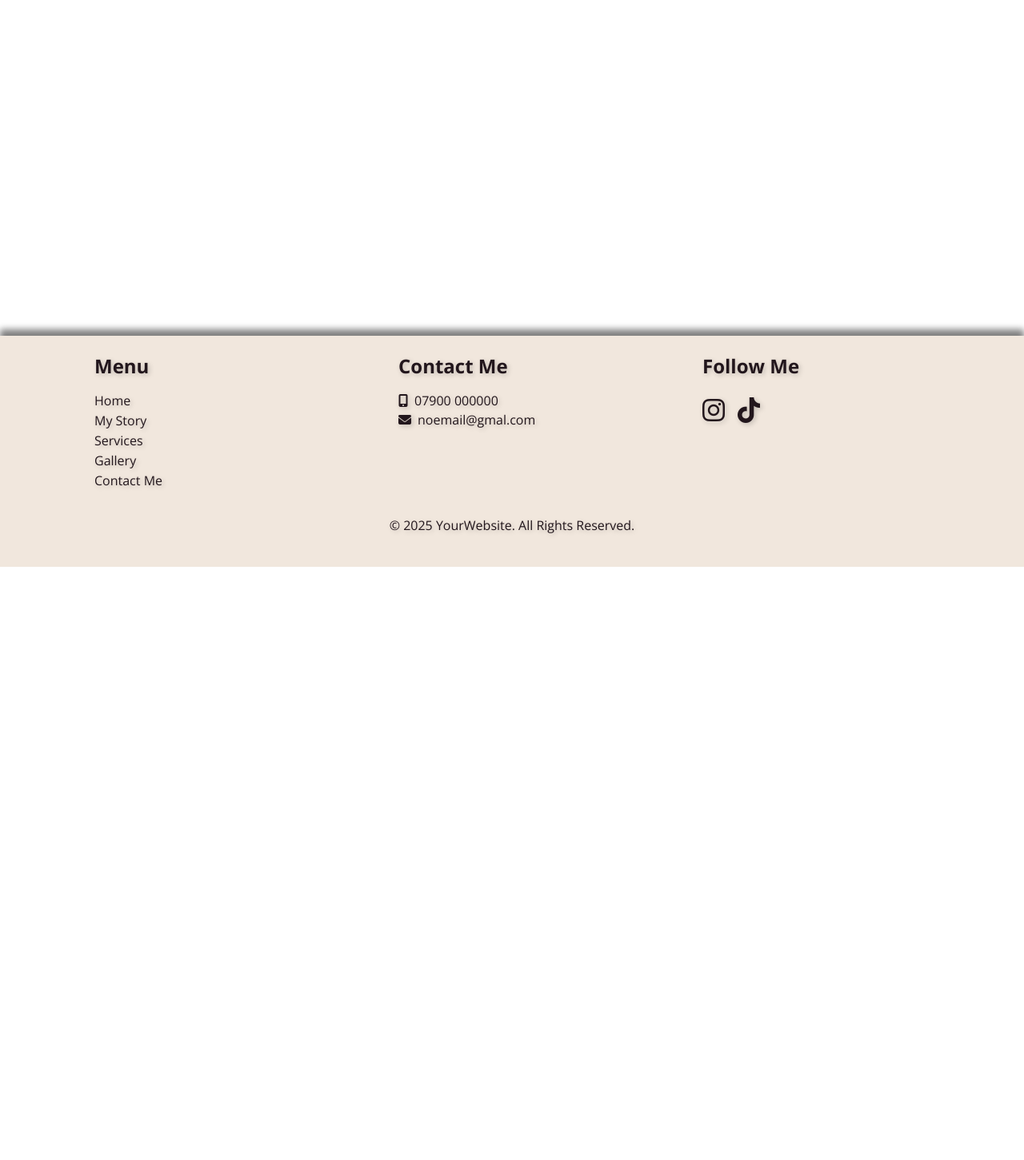
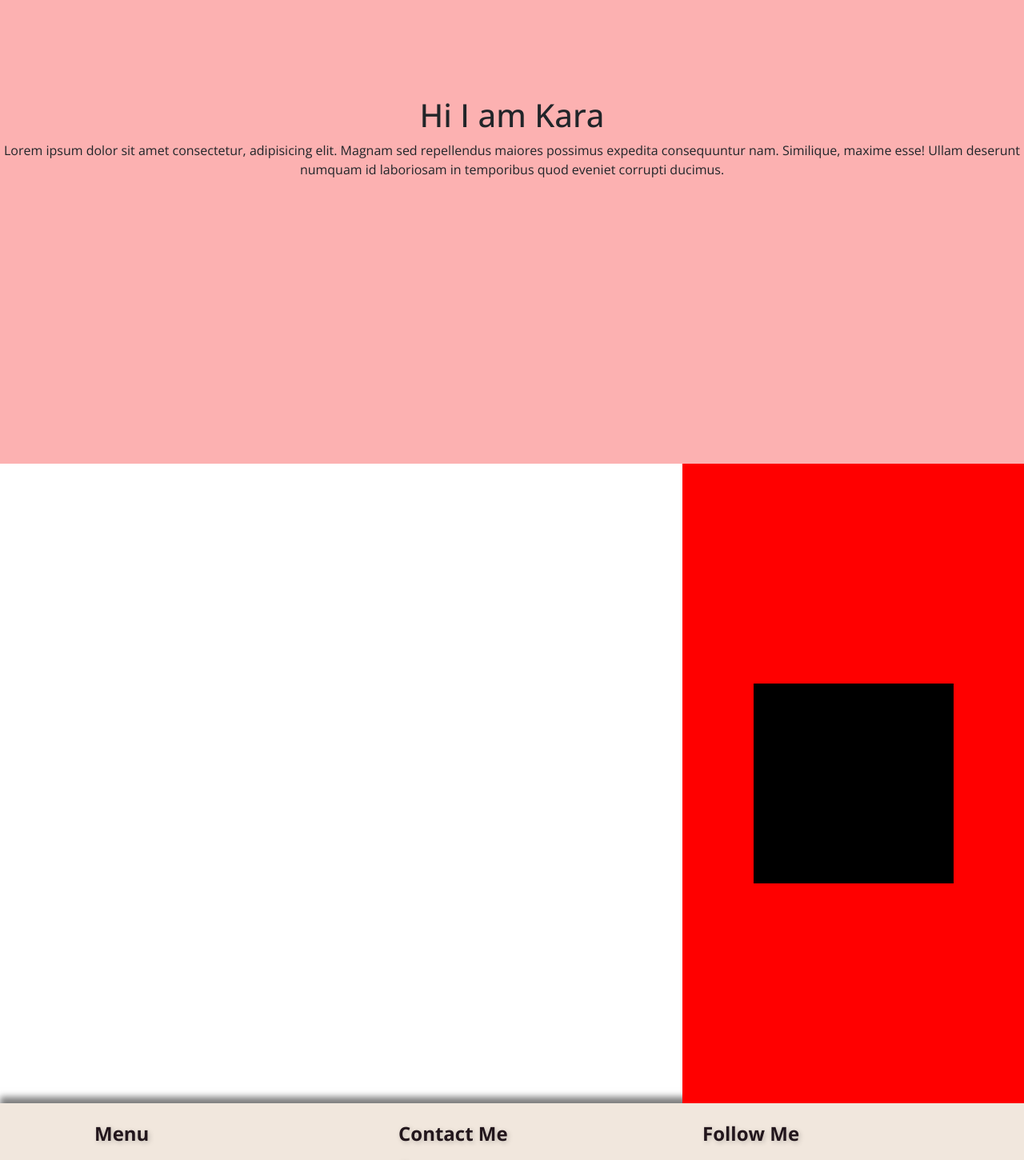
Before and after one commit to 2ndborn/karahair, a React (Create React App) app in the folder kara-app/: page /gallery in a window 1280 px wide. Shown: the part 220-1671 px from the top of the page at 80% size. Before the commit the page ends 929 px from the top, so only its background shows below. Built offline with nearby package versions, Linux system fonts and the light colour scheme; a web font is replaced by a local one.

Commit message:
Created the gallery.js and css files

```diff
--- a/kara-app/src/App.js
+++ b/kara-app/src/App.js
@@ -7,6 +7,7 @@ import HomePage from './pages/HomePage';
 import MyStoryPage from './pages/MyStoryPage';
 import Services from './pages/Services';
 import Contact from './pages/Contact';
+import Gallery from './pages/Gallery';
 
 function App() {
   return (
@@ -17,6 +18,7 @@ function App() {
           <Route exact path="/" element={<HomePage />} />
           <Route exact path="/mystory" element={<MyStoryPage />} />
           <Route exact path="/services" element={<Services />} />
+          <Route exact path="/gallery" element={<Gallery />} />
           <Route exact path="/contactme" element={<Contact />} />
         </Routes>
       </div>
--- /dev/null
+++ b/kara-app/src/pages/Gallery.js
@@ -0,0 +1,27 @@
+import React from 'react'
+import styles from '../styles/Gallery.module.css'
+import { motion, useTransform } from 'framer-motion';
+
+const Gallery = () => {
+  return (
+    <div>
+        <section>
+          <div className={styles.intro}>
+            <h1>Hi I am Kara</h1>
+            <p>
+              Lorem ipsum dolor sit amet consectetur, adipisicing elit. Magnam sed repellendus maiores possimus expedita
+              consequuntur nam. Similique, maxime esse! Ullam deserunt numquam id laboriosam in temporibus quod eveniet corrupti
+              ducimus.
+            </p>
+          </div>
+          <div className={styles.con}>
+            <div className={styles.container}>
+              <div className={styles.box}></div>
+            </div>
+          </div>
+        </section>
+    </div>
+  )
+}
+
+export default Gallery
--- a/kara-app/src/pages/MyStoryPage.js
+++ b/kara-app/src/pages/MyStoryPage.js
@@ -1,7 +1,6 @@
 import React from 'react'
 import {motion}  from 'framer-motion'
 import kara from '../assets/karapic.webp'
-import nush from '../assets/nush.webp';
 import award from '../assets/award.webp';
 import wigs from '../assets/wigs.webp';
 import curly from '../assets/curly.webp';
--- /dev/null
+++ b/kara-app/src/styles/Gallery.module.css
@@ -0,0 +1,35 @@
+section {
+    height: 200vh;
+}
+
+.intro {
+    display: flex;
+    justify-content: center;
+    align-items: center;
+    flex-direction: column;
+    text-align: center;
+    height: 100vh;
+    width: 100%;
+    background-color: rgb(252, 177, 177);
+}
+
+.con {
+    width: 100%;
+    display: flex;
+    justify-content: flex-end;
+}
+
+.container {
+    display: flex;
+    justify-content: center;
+    align-items:center;
+    height: 100vh;
+    width: 33.3333%;
+    background-color: red;
+}
+
+.box {
+    height: 250px;
+    width: 250px;
+    background-color: black;
+}
```
Also changed, not shown: kara-app/src/assets/nush.webp (deleted).
